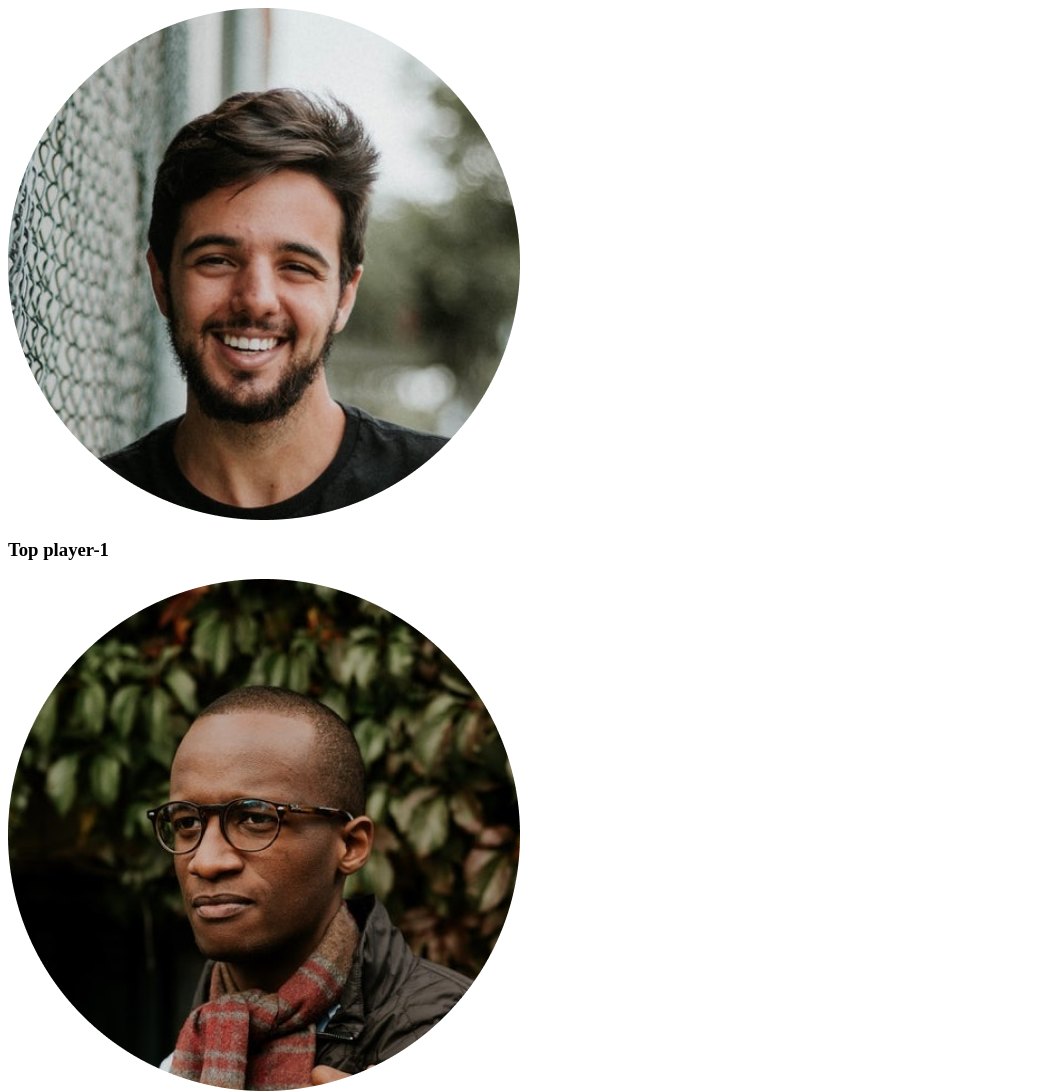
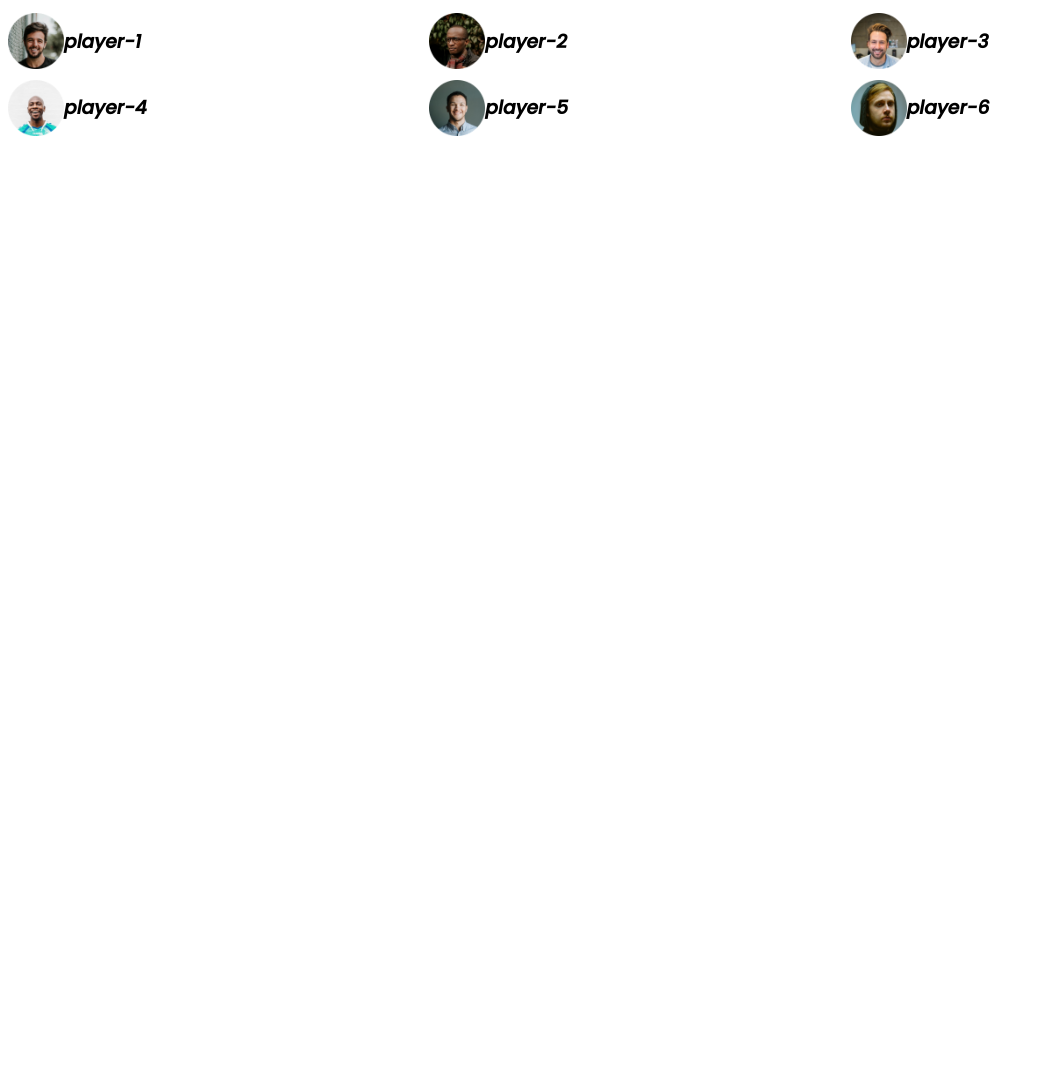
Before and after one commit to fahadhasan14/assingment-leader-board, a plain HTML site: page index.html in a window 1280 px wide. Shown: the top 1091 px of the page, without its empty margins (0-1045 px from the left). After the commit the page ends 800 px from the top, so only its background shows below. Drawn offline with Linux system fonts and the light colour scheme.

Commit message:
section-bg

```diff
--- a/index.html
+++ b/index.html
@@ -5,6 +5,9 @@
     <meta charset="UTF-8">
     <meta http-equiv="X-UA-Compatible" content="IE=edge">
     <meta name="viewport" content="width=device-width, initial-scale=1.0">
+    <link rel="preconnect" href="https://fonts.googleapis.com">
+    <link rel="preconnect" href="https://fonts.gstatic.com" crossorigin>
+    <link href="https://fonts.googleapis.com/css2?family=Poppins:ital,wght@1,500&display=swap" rel="stylesheet">
     <title>Assaingment of Leader Board</title>
     <link rel="stylesheet" href="styles/style.css">
 </head>
@@ -18,36 +21,35 @@
     <main>
         <!-- top player section start -->
         <section>
-            <div class="top-player">
+            <div class="top-players container">
                 <div class="players">
-                    <div class="players">
+                    <div class="player">
                         <img src="images/players/player-1.png" alt="">
-                        <h3>Top player-1</h3>
+                        <h3>player-1</h3>
                     </div>
-                    <div class="players">
-                        <img src=" images/players/player-2.png" alt="">
-                        <h3>Top player-2</h3>
+                    <div class="player">
+                        <img src="images/players/player-2.png" alt="">
+                        <h3>player-2</h3>
                     </div>
-                    <div class="players">
+                    <div class="player">
                         <img src="images/players/player-3.png" alt="">
-                        <h3>Top player-3</h3>
+                        <h3>player-3</h3>
                     </div>
-                    <div class="players">
+                    <div class="player">
                         <img src="images/players/player-4.png" alt="">
-                        <h3>Top player-4</h3>
+                        <h3>player-4</h3>
                     </div>
-                    <div class="players">
+                    <div class="player">
                         <img src="images/players/player-5.png" alt="">
-                        <h3>Top player-5</h3>
+                        <h3>player-5</h3>
                     </div>
-                    <div class="players">
+                    <div class="player">
                         <img src="images/players/player-6.png" alt="">
-                        <h3>Top player-6</h3>
+                        <h3>player-6</h3>
                     </div>
                 </div>
-            </div>
         </section>
-        <!-- top player section end -->
+
 
     </main>
 
--- a/styles/style.css
+++ b/styles/style.css
@@ -1,4 +1,24 @@
+body {
+  font-family: "Poppins", sans-serif;
+  background: ##f3f1ff;
+}
+
+/* top player style */
+.container {
+  background-color: #ffffff;
+}
 .players {
   display: grid;
-  grid-template-columns: repeat(3, 1rf);
+  grid-template-columns: repeat(3, 1fr);
 }
+.player {
+  display: flex;
+  align-items: center;
+}
+.player img {
+  height: 56px;
+  width: 56px;
+  left: 315px;
+  top: 239px;
+  border-radius: 0px;
+}
```
